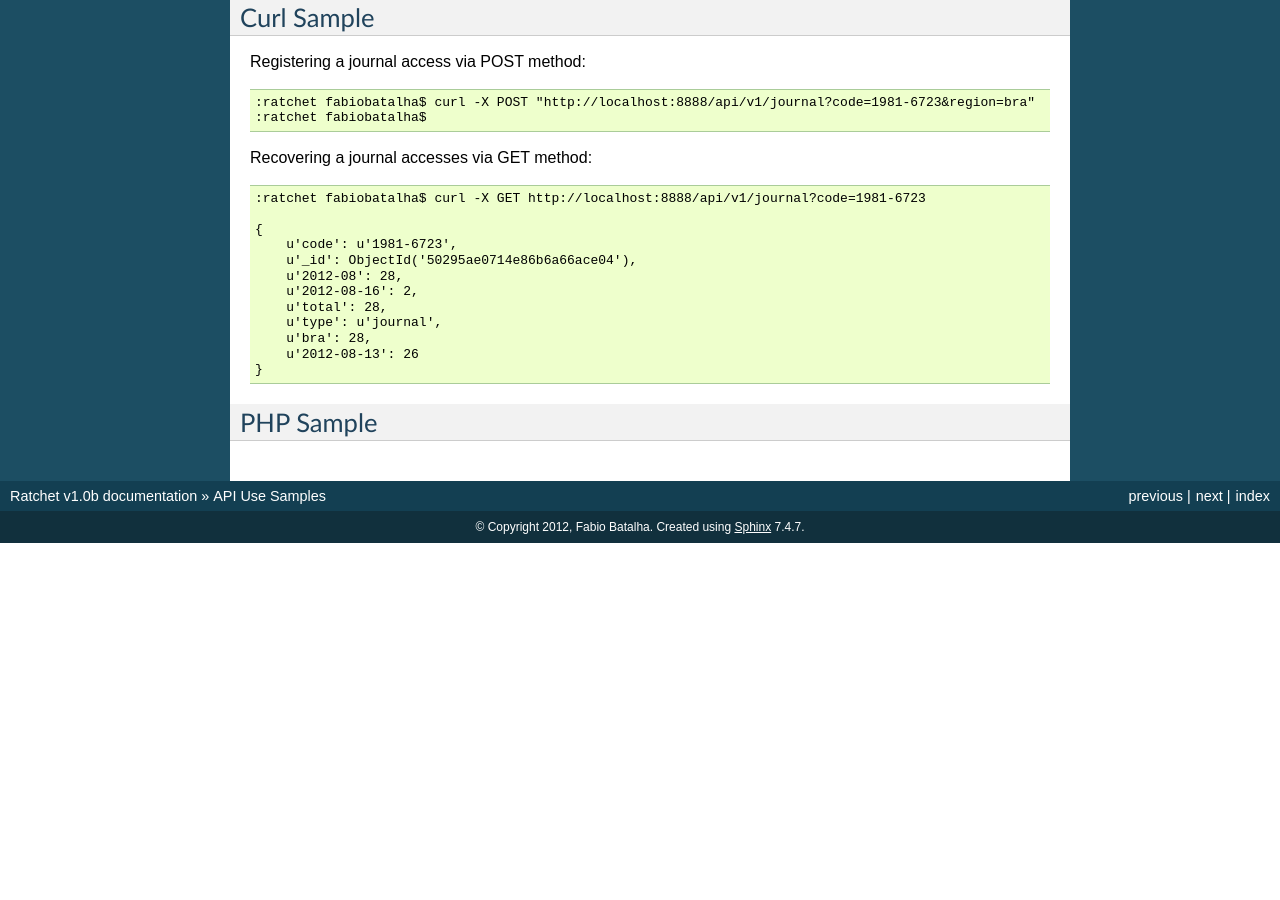
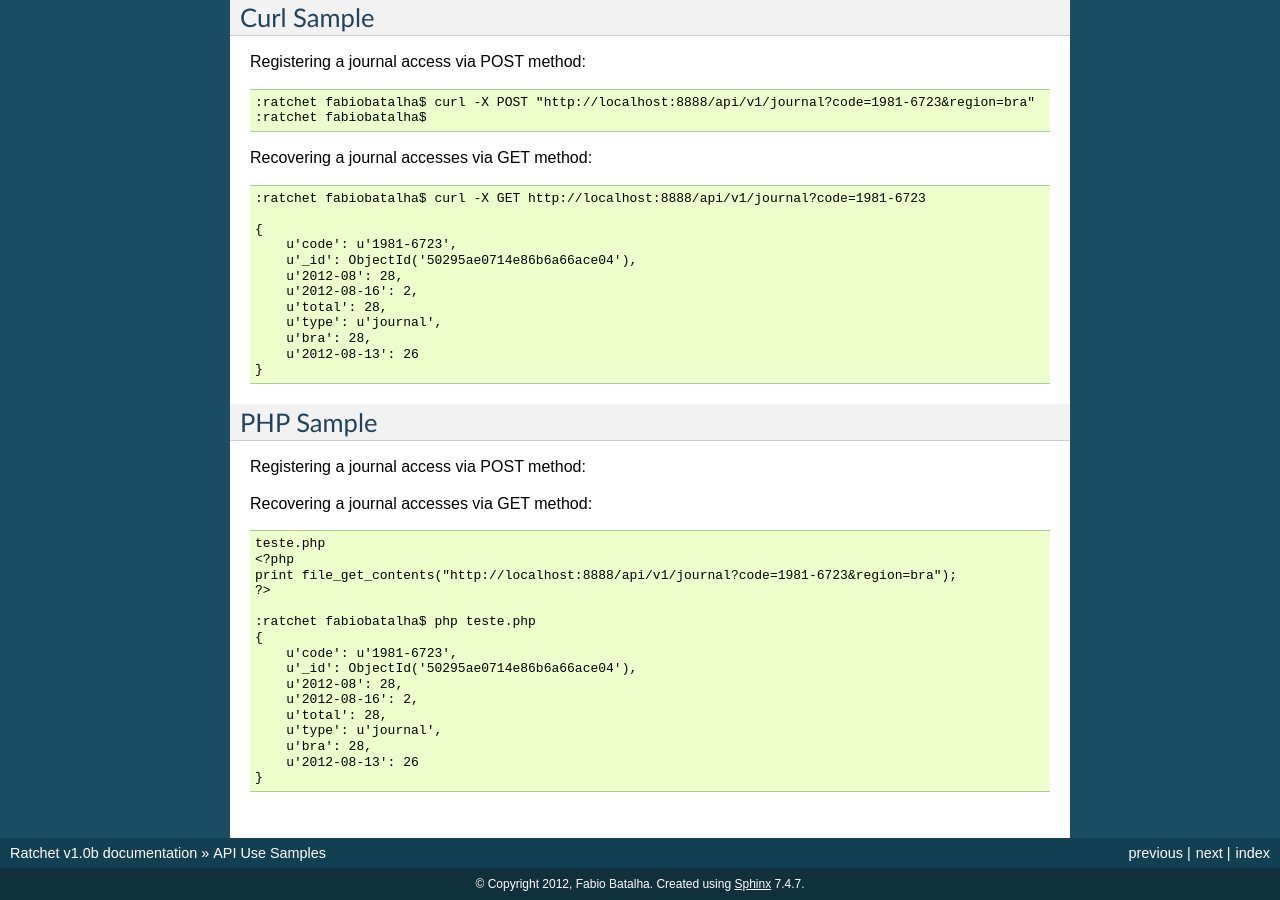
Before and after one commit to scieloorg/ratchet, a Sphinx documentation site: the page built from docs/api_samples.rst, in a window 1280 px wide and 900 px high, scrolled down 658 px. Built offline with Sphinx 7.4.7, drawn with Linux system fonts in a browser that asks for light colours; pages that are not in the unit, such as notebooks, are missing from menus; before the commit the page ends 1201 px from its top, so only the background shows below that.

Commit message:
Docs para php

```diff
--- a/docs/api_samples.rst
+++ b/docs/api_samples.rst
@@ -60,3 +60,25 @@ Recovering a journal accesses via GET method::
 
 PHP Sample
 ==========
+
+Registering a journal access via POST method::
+
+
+Recovering a journal accesses via GET method::
+
+    teste.php
+    <?php
+    print file_get_contents("http://localhost:8888/api/v1/journal?code=1981-6723&region=bra");
+    ?>
+
+    :ratchet fabiobatalha$ php teste.php
+    {
+        u'code': u'1981-6723',
+        u'_id': ObjectId('50295ae0714e86b6a66ace04'),
+        u'2012-08': 28,
+        u'2012-08-16': 2,
+        u'total': 28,
+        u'type': u'journal',
+        u'bra': 28,
+        u'2012-08-13': 26
+    }
```
